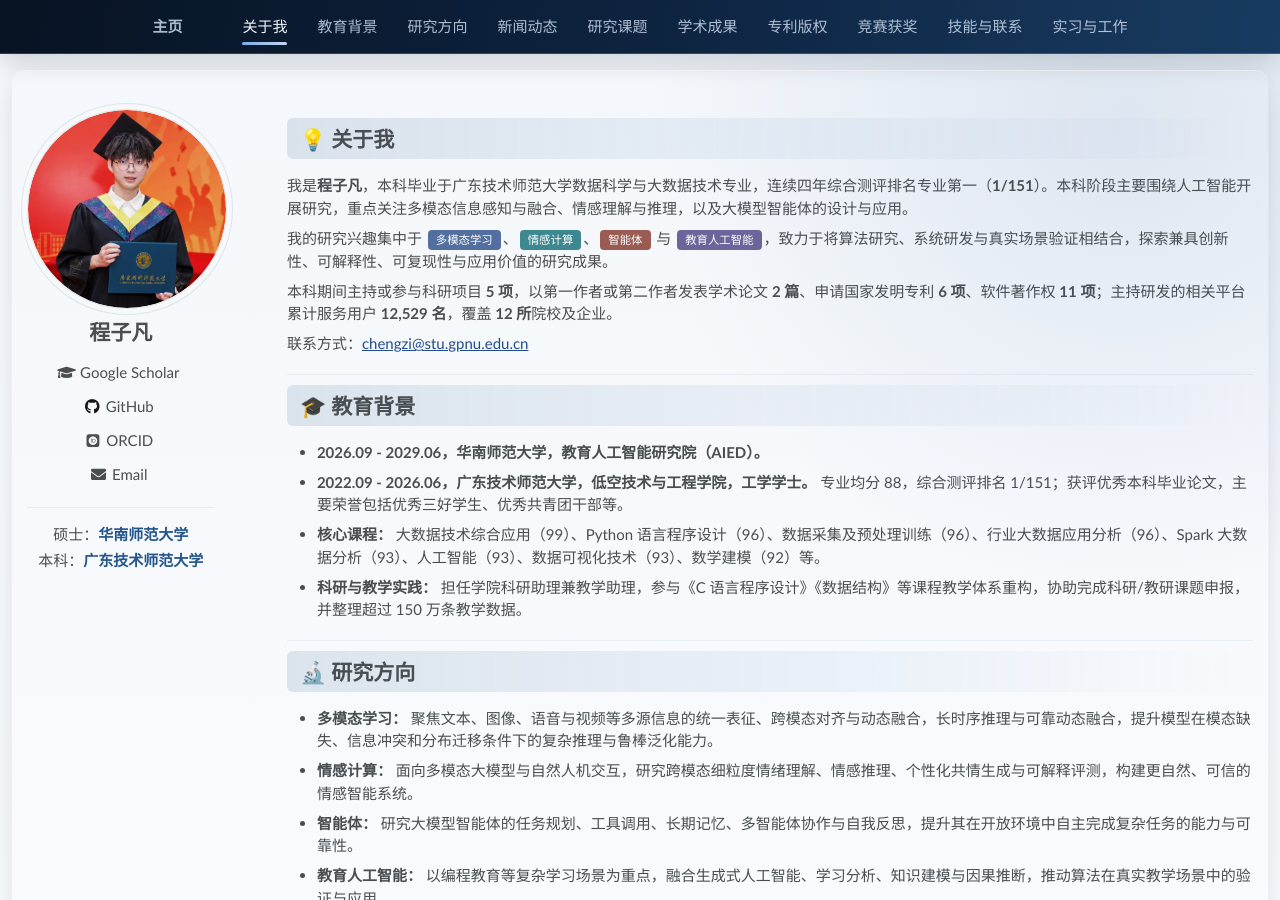
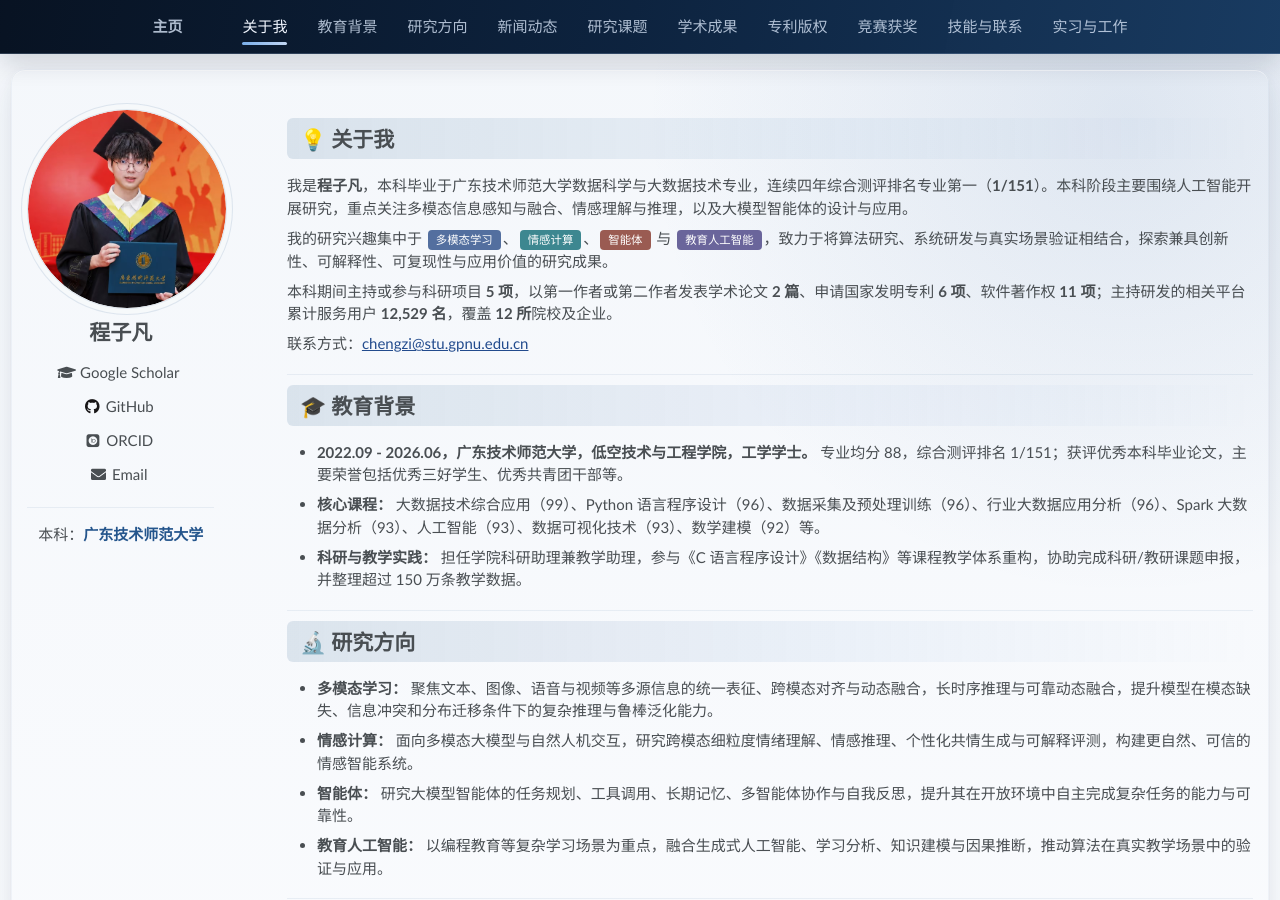
Before and after one commit to Starry-cz/Starry-cz.github.io, a Jekyll site: the page built from _pages/about.md, in a window 1280 px wide and 900 px high. Built offline with Jekyll 4.4.1, drawn with Linux system fonts in a browser that asks for light colours; some web fonts are replaced.

Commit message:
更新教育背景展示

```diff
--- a/_includes/author-profile.html
+++ b/_includes/author-profile.html
@@ -45,7 +45,6 @@
 
   <!-- 教育院校名称链接至学校官网。 -->
   <div class="author__education" aria-label="教育院校">
-    <p>硕士：<a href="https://www.scnu.edu.cn/" target="_blank" rel="noopener noreferrer">华南师范大学</a></p>
     <p>本科：<a href="https://www.gpnu.edu.cn/" target="_blank" rel="noopener noreferrer">广东技术师范大学</a></p>
   </div>
 </div>
--- a/_pages/about.md
+++ b/_pages/about.md
@@ -27,8 +27,6 @@ redirect_from:
 <section id="education" data-nav-section markdown="1">
 
 # 🎓 教育背景
-
-- **2026.09 - 2029.06，华南师范大学，教育人工智能研究院（AIED）。**
 
 - **2022.09 - 2026.06，广东技术师范大学，低空技术与工程学院，工学学士。** 专业均分 88，综合测评排名 1/151；获评优秀本科毕业论文，主要荣誉包括优秀三好学生、优秀共青团干部等。
 
```
